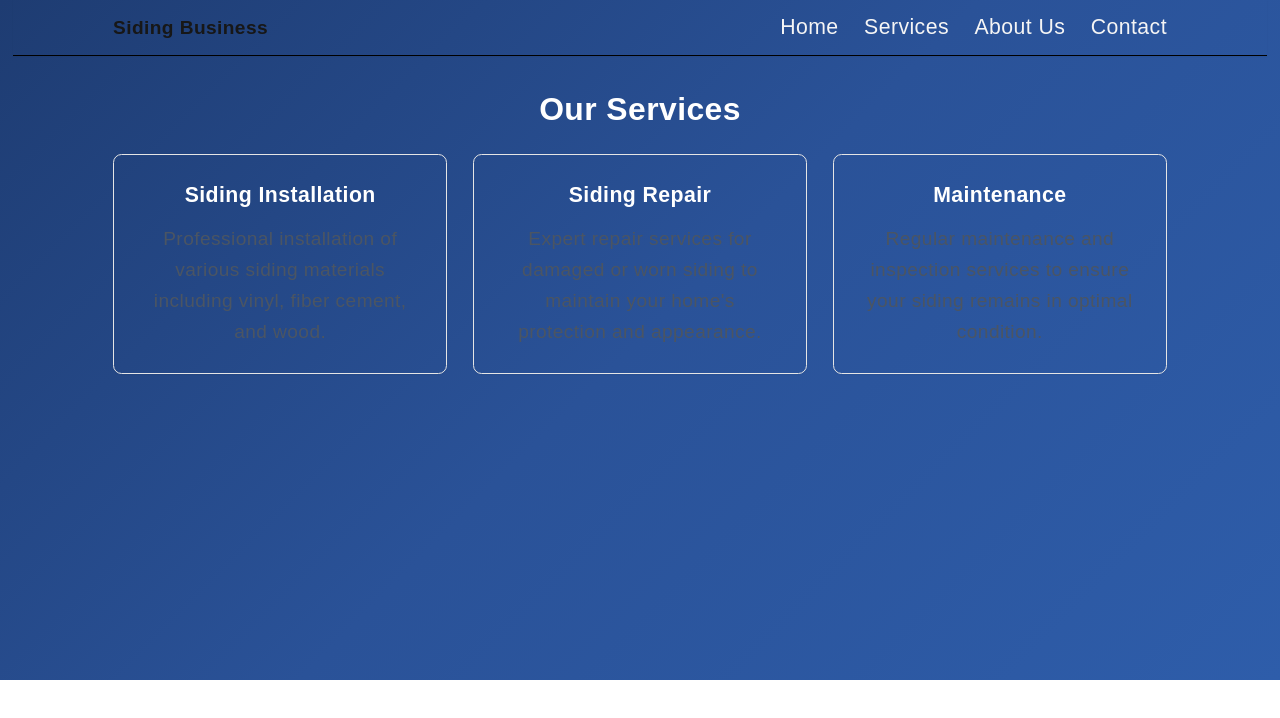
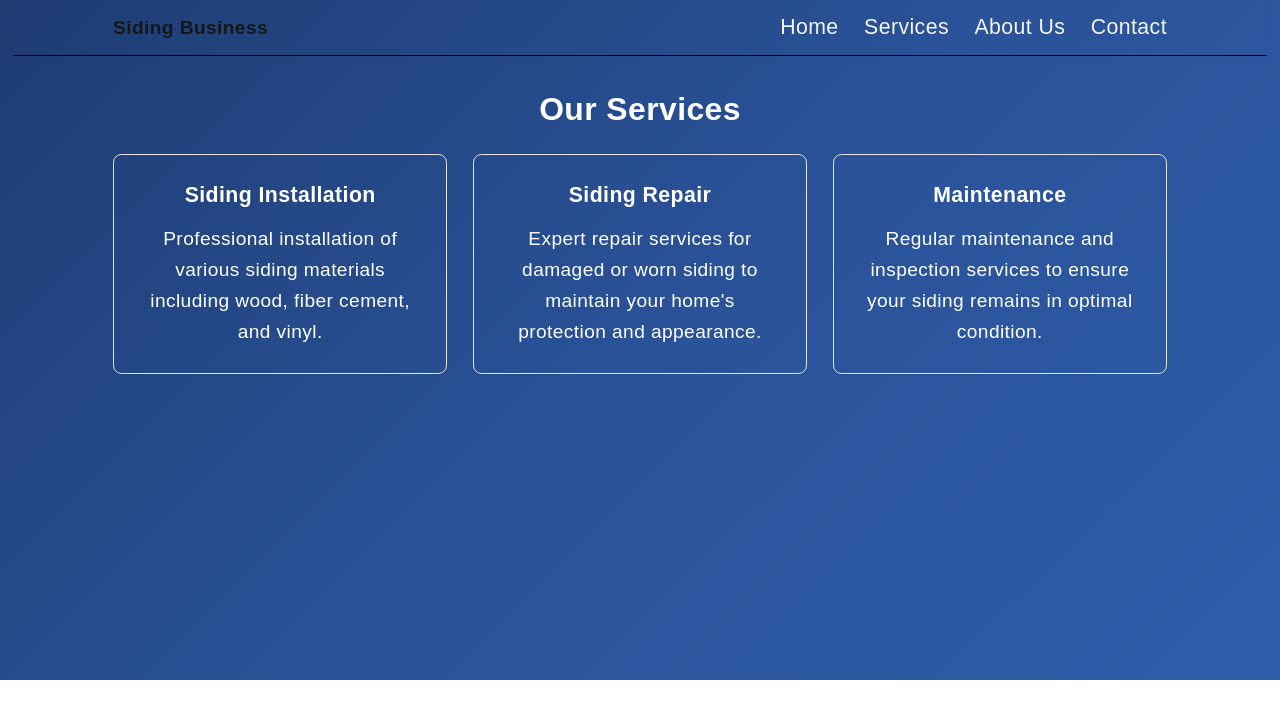
Before and after one commit to ClintasaurusRex/SGSIDING, a React (Vite) app in the folder sgsiding/: page /services in a window 1280 px wide. Shown: the top 718 px of the page. Built offline with nearby package versions, Linux system fonts and the light colour scheme.

Commit message:
Update Services page styling and service description order

```diff
--- a/sgsiding/src/pages/Services.jsx
+++ b/sgsiding/src/pages/Services.jsx
@@ -5,7 +5,7 @@ export default function Services() {
       <div className="grid grid-cols-1 md:grid-cols-2 lg:grid-cols-3 gap-6">
         <ServiceCard
           title="Siding Installation"
-          description="Professional installation of various siding materials including vinyl, fiber cement, and wood."
+          description="Professional installation of various siding materials including wood, fiber cement, and vinyl."
         />
         <ServiceCard
           title="Siding Repair"
@@ -24,7 +24,7 @@ function ServiceCard({ title, description }) {
   return (
     <div className="p-6 border rounded-lg shadow-sm hover:shadow-md transition-shadow">
       <h2 className="text-xl font-semibold mb-3">{title}</h2>
-      <p className="text-gray-600">{description}</p>
+      <p className="text-white-600">{description}</p>
     </div>
   );
 }
```
